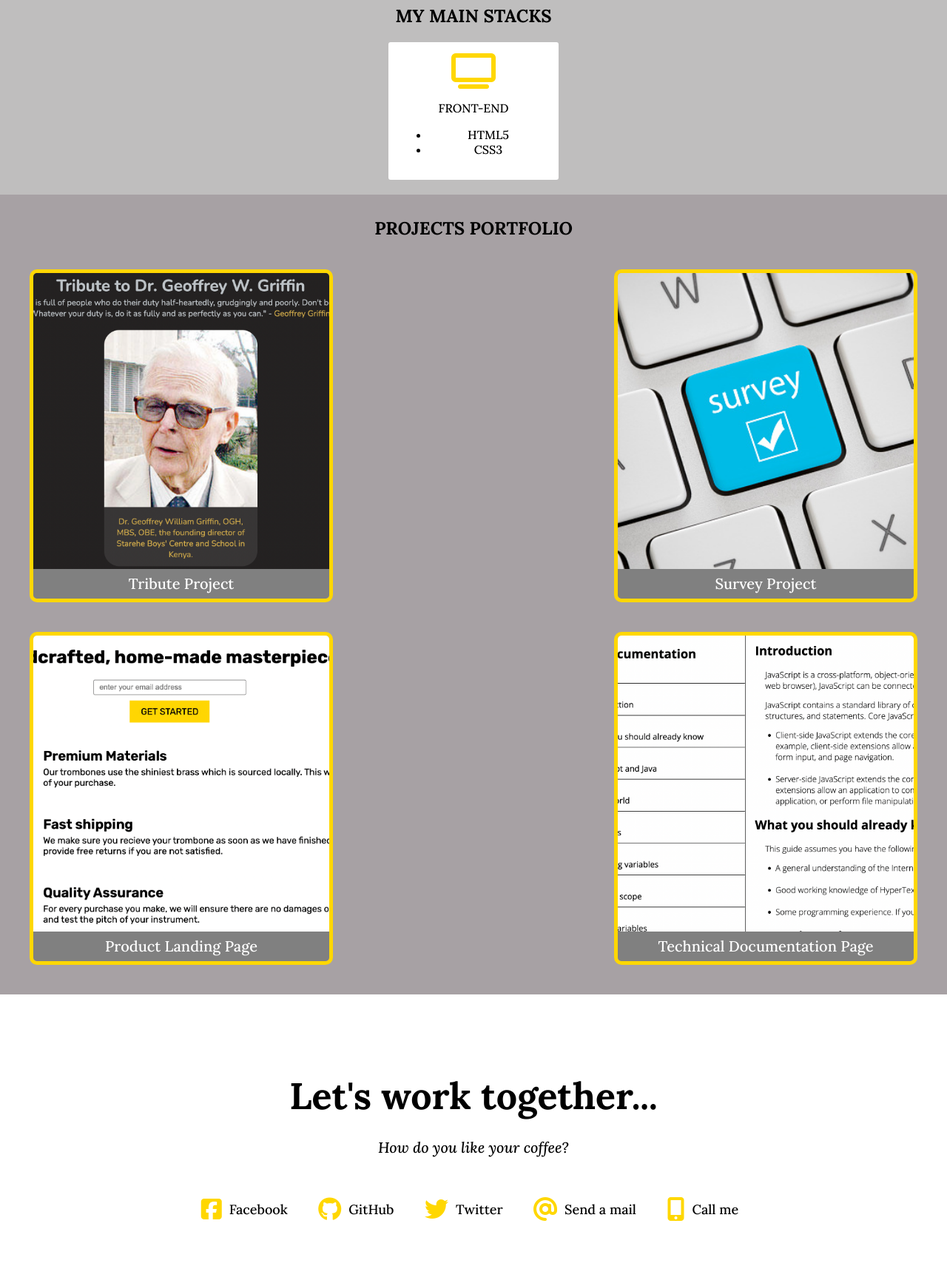
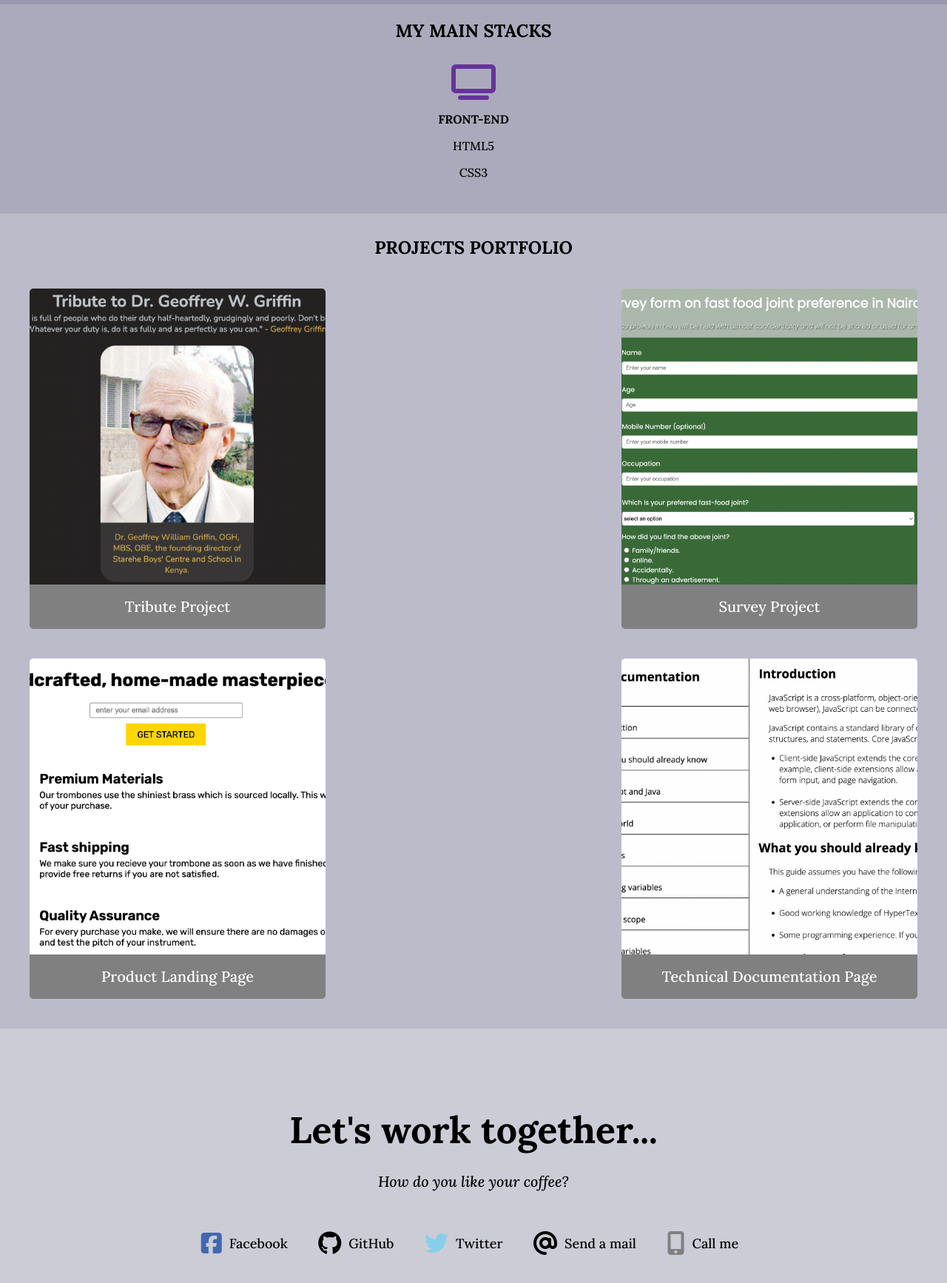
Before and after one commit to Qlibane/Portfolio, a plain HTML site: page index.html in a window 1280 px wide. Shown: the part 700-2434 px from the top of the page at 74% size. Drawn offline with Linux system fonts and the light colour scheme.

Commit message:
added styles

```diff
--- a/Styles/styles.css
+++ b/Styles/styles.css
@@ -12,7 +12,7 @@ img {
     width: 400px;
     height: 400px;
     border-radius: 10px;
-    border: 5px solid gold;
+    border: 5px solid rebeccapurple;
 
 }
 
@@ -23,8 +23,8 @@ img {
     background-size: cover;
     background-position: center center;
     border-radius: 50%;
-    border: 5px solid gold;
     margin-top: 80px;
+    border: 5px solid rebeccapurple;
 }
 
 .landing-page {
@@ -33,27 +33,35 @@ img {
     justify-content: center;
     align-items: center;
     padding: 0px;
+    background-color: rgba(86, 86, 122, 0.7)
+
 
 }
 .bio-name {
-    color: gold;
-    border-bottom: 2px solid gold;
+    color: rebeccapurple;
+    border-bottom: 2px solid rebeccapurple;
     padding-bottom: 10px;
     margin: 0px;
     font-size: 20px;
-    font-weight: 600;
+    font-weight: 700;
+    /* background-color: rgba(86, 86, 122, 0.6) */
 
 }
 button {
-    background-color: gold;
+    background-color: rgba(102, 51, 153, 0.3);
     height: 40px;
     width: 200px;
     border-radius: 3px;
     border: none;
+    margin-bottom: 20px;
+    font-family: 'Lora', serif;
+    font-weight: 600;
+    font-size: 16px;
 }
 
+
 nav {
-    background-color: rgb(86, 86, 122);
+    background-color: rgba(86, 86, 122);
     width: 100%;
     height: 50px;
     margin-top: 0px;
@@ -82,8 +90,9 @@ a {
 }
 
 a:hover {
-    text-decoration: gold underline;
-    color: gold;
+    /* text-decoration: gold underline; */
+    color: rgb(85, 5, 165);
+    font-weight: 700;
 }
 
 .about-section {
@@ -92,6 +101,7 @@ a:hover {
     justify-content: center;
     align-items: center;
     flex-direction: column;
+    background-color: rgba(86, 86, 122, 0.6)
 }
 .info {
     width: 80%;
@@ -104,27 +114,31 @@ a:hover {
     justify-content: center;
     align-items: center;
     flex-direction: column;
-    background-color: rgba(128, 127, 127, 0.5);
+    background-color: rgba(86, 86, 122, 0.5);
     margin: 0px;
 }
 
 .stacks-info {
-    border: 5px solid white;
+    /* border: 5px solid white; */
     width: 200px;
-   text-align: center;
-   padding: 10px;
-   background-color: white;
-   margin-bottom: 20px;
-   border-radius: 3px;
+    text-align: center;
+    padding: 10px;
+    background-color: rgb(86, 86, 122,);
+    margin-bottom: 20px;
+    border-radius: 3px;
+}
+
+.stack-major {
+    font-weight: 700;
 }
 
 i {
-    color: gold;
+    color: rebeccapurple;
 }
 
 .projects-section {
     padding: 20px;
-    background-color: rgb(167, 161, 164);
+    background-color: rgba(86, 86, 122, 0.4);
 
 }
 
@@ -145,13 +159,18 @@ i {
     justify-content: center;
     align-items: center;
     border: 5px solid grey;
-    height: 30px;
+    height: 50px;
     border-bottom-right-radius: 5px;
     border-bottom-left-radius: 5px;
     font-size: 20px;
 
+}
 
+.project-title:hover{
+    color: rebeccapurple;
+    font-weight: 700;
 }
+
 .tribute-project {
     background-image: url("/images/Tribute.png");
     width: 400px;
@@ -162,7 +181,7 @@ i {
     border-top-left-radius: 5px;
 }
 .survey-project {
-    background-image: url("/images/survey-form.jpeg");
+    background-image: url("/images/survey-ss.png");
     width: 400px;
     height: 400px;
     background-size: cover;
@@ -193,7 +212,7 @@ i {
 }
 
 .project-container {
-    border: 5px solid gold;
+    /* border: 5px solid gold; */
     border-radius: 10px;
     margin: 20px;
 
@@ -216,6 +235,7 @@ i {
     flex-direction: column;
     width: 100%;
     padding: 100px 0px;
+    background-color: rgba(86, 86, 122, 0.3)
 
 }
 .contacts-link-container {
@@ -246,4 +266,29 @@ i {
 .contact {
     display: flex;
     align-items: center;
+    padding: 5px;
 }
+
+ span:hover {
+     color: rebeccapurple;
+     font-weight: 700;
+ }
+
+
+#fb {
+    color: rgb(66, 103, 178);
+}
+
+#gh {
+    color: black;
+}
+
+#twt {
+    color: skyblue;
+}
+#pno {
+    color: grey
+}
+#mail {
+    color: black;
+}
--- a/index.html
+++ b/index.html
@@ -53,11 +53,11 @@
         <h2 id="MY STACKS">MY MAIN STACKS</h2>
         <div class="stacks-info">
           <i class="fa-solid fa-tv fa-3x"></i>
-          <p>FRONT-END</p>
-          <ul>
-            <li>HTML5</li>
-            <li>CSS3</li>
-          </ul>
+          <p class="stack-major">FRONT-END</p>
+          <div>
+            <p>HTML5</p>
+            <p>CSS3</p>
+          </div>
         </div>
       </div>
       <div class="projects-section">
@@ -98,25 +98,24 @@
               <p class="contact-synopsis">How do you like your coffee?</p>
             </div>
             <div class="contacts-link-container">
-
-              <a href="https://facebook.com/qabale.liban/" target="blank"
-                ><i class="fa-brands fa-facebook-square fa-2x"></i>
+                <a href="https://facebook.com/qabale.liban/" target="blank"
+                ><i id="fb" class="fa-brands fa-facebook-square fa-2x"></i>
                 <span class="contact-link">Facebook</span>
               </a>
               <a href="https://github.com/Qlibane" target="blank">
-                <i class="fa-brands fa-github fa-2x"></i>
+                <i id="gh" class="fa-brands fa-github fa-2x"></i>
                 <span class="contact-link">GitHub</span>
               </a>
-              <a href="https://tweeter.com/qabale.liban/" target="blank">
-                <i class="fa-brands fa-twitter fa-2x"></i>
+              <a href="https://twitter.com/qabale.liban/" target="blank">
+                <i id="twt" class="fa-brands fa-twitter fa-2x"></i>
                 <span class="contact-link">Twitter</span>
               </a>
               <a href="mailto:qjirmo@gmail.com" target="blank">
-                    <i class="fa-solid fa-at fa-2x"></i>
+                    <i id="mail" class="fa-solid fa-at fa-2x"></i>
                     <span class="contact-link">Send a mail</span>
               </a>
               <a href="tel:254-717-826-160" target="blank">
-                <i class="fa-solid fa-mobile-screen-button fa-2x"></i>
+                <i id="pno" class="fa-solid fa-mobile-screen-button fa-2x"></i>
                 <span class="contact-link">Call me</span>
               </a>
             </div>
```
Also changed, not shown: images/survey-form.jpeg (deleted), images/survey-ss.png (added).
